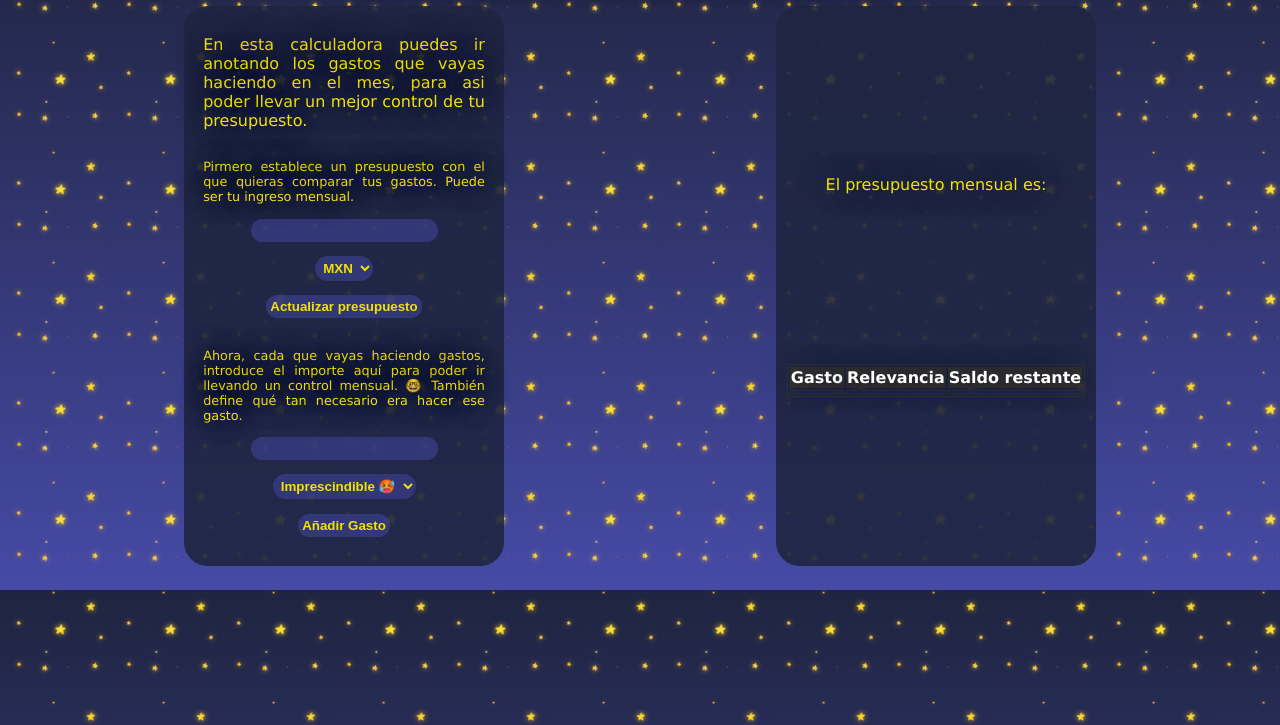
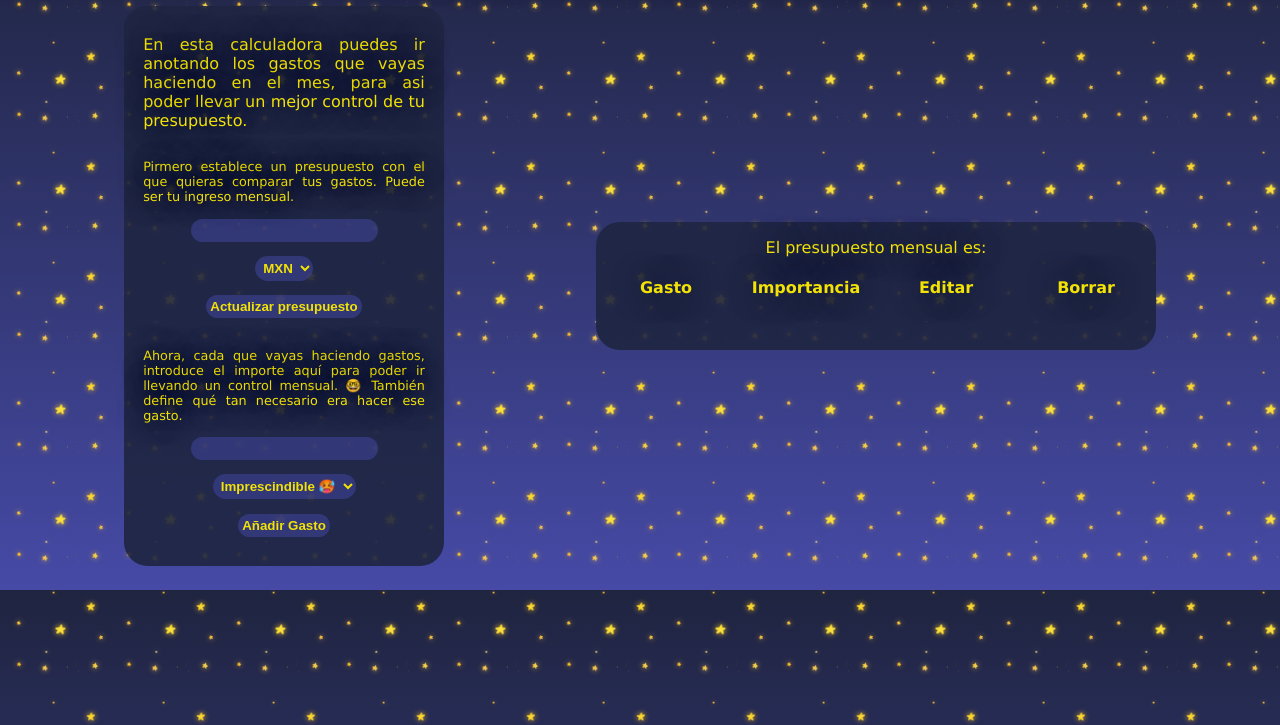
Before and after one commit to LeccStar/CRUD-APP, a plain HTML site: page index.html in a window 1280 px wide. Shown: the part 75-800 px from the top of the page. Drawn offline with Linux system fonts and the light colour scheme.

Commit message:
sets budget

```diff
--- a/index.html
+++ b/index.html
@@ -16,13 +16,13 @@
             <p class="textoDeForm">En esta calculadora puedes ir anotando los gastos que vayas haciendo en el mes, para
                 asi poder llevar un
                 mejor control de tu presupuesto.</p>
-            <form class="subCform" id="formBudget" action="">
+            <form class="subCform" id="formBudget">
                 <label class="label textoDeForm" for="budget">Pirmero establece un presupuesto con el que quieras comparar
                     tus gastos.
                     Puede ser tu ingreso mensual.
                 </label>
-                <input class="styleColor" type="number" value="budget" name="budget">
-                <select class="styleColor" name="moneda" id="">
+                <input class="styleColor" type="number" name="budget">
+                <select class="styleColor" name="currency" id="">
                     <option value="MXN">MXN</option>
                     <option value="USD">USD</option>
                 </select>
@@ -43,27 +43,25 @@
                 <button class="styleColor">Añadir Gasto</button>
             </form>
         </div>
-        <div class="subContainer styleTable">
-            <p class="textoDeForm">El presupuesto mensual es: </p>
-            <table>
-                <thead>
-                    <tr>
-                        <th>Gasto </th>
-                        <th>Relevancia</th>
-                        <th>Saldo restante</th>
-                    </tr>
-                </thead>
-                <tbody>
-                    <tr>
-                        <td class="first"></td>
-                        <td></td>
-                        <td></td>
-                    </tr>
-                </tbody>
-            </table>
+        <div class="subContainer styleTable flex">
+            <p class="textoDeForm" id="currentBudget">El presupuesto mensual es: </p>
+            <div class="styleTable">
+                <div class="styleTable2">
+                    <h4>Gasto</h4>
+                    <h4>Importancia</h4>
+                    <h4>Editar</h4>
+                    <h4>Borrar</h4>
+                </div>
+                <div>
+                    <p></p>
+                    <p></p>
+                    <p></p>
+                    <p></p>
+                </div>
+            </div>
         </div>
     </div>
-    <script src="./main.js"></script>
+    <script defer src="./main.js"></script>
 </body>
 
 </html>
--- a/main.js
+++ b/main.js
@@ -0,0 +1,29 @@
+const form = document.querySelector("#formBudget")
+const currentBudget = document.querySelector("#currentBudget")
+
+const sendForm = (e) => {
+    const {budget, currency } = e.target
+    console.log(budget.value, currency.value)
+    e.preventDefault()
+    if (budget.value==0||budget.value.length == 0) alert("No puedes tener presupuesto 0 🥲");
+    const arrayBudget = [budget.value, currency.value];
+    localStorage.setItem("budget",JSON.stringify(arrayBudget))
+    setBudget()
+    form.reset()
+}
+
+
+form.addEventListener("submit",sendForm);
+
+const setBudget = () => {
+    currentBudget.innerHTML = "El presupuesto mensual es: "
+    arrayBudget = JSON.parse(localStorage.getItem("budget"))
+    if (arrayBudget === null) {
+        arrayBudget = []
+    } else {
+        currentBudget.innerHTML = `<p class="textoDeForm" id="currentBudget">El presupuesto mensual es: ${arrayBudget[0]} ${arrayBudget[1]}</p>
+        `
+    }
+}
+
+document.addEventListener("DOMContentLoaded",setBudget)
--- a/style.css
+++ b/style.css
@@ -42,6 +42,9 @@ body{
     margin: .0 1.2rem .0 1.2rem;
     text-align: justify;
 }
+#currentBudget{
+    text-align: center;
+}
 .label{
     font-size: .8em;
 }
@@ -60,16 +63,24 @@ body{
 .styleColor:focus-visible{
     outline-color: #F2E205;
 }
+.flex{
+    height: auto;
+    display: flex;
+    flex-direction: column;
+    justify-content: flex-start;
+    padding: 1rem 0 1rem 0;
+}
 .styleTable{
-    min-width: 20rem;
+    min-width: 35rem;
 }
-table,
-td {
-    border: 1px solid #333;
+.styleTable2{
+    display: grid;
+    grid-template-columns: 25% 25% 25% 25%;
 }
 
-thead,
-tfoot {
-    background-color: #333;
-    color: #fff;
+@media screen and (max-width: 400px) {
+    .styleTable{
+        min-width: 20rem;
+        font-size: .90em;
+    }
 }
```
